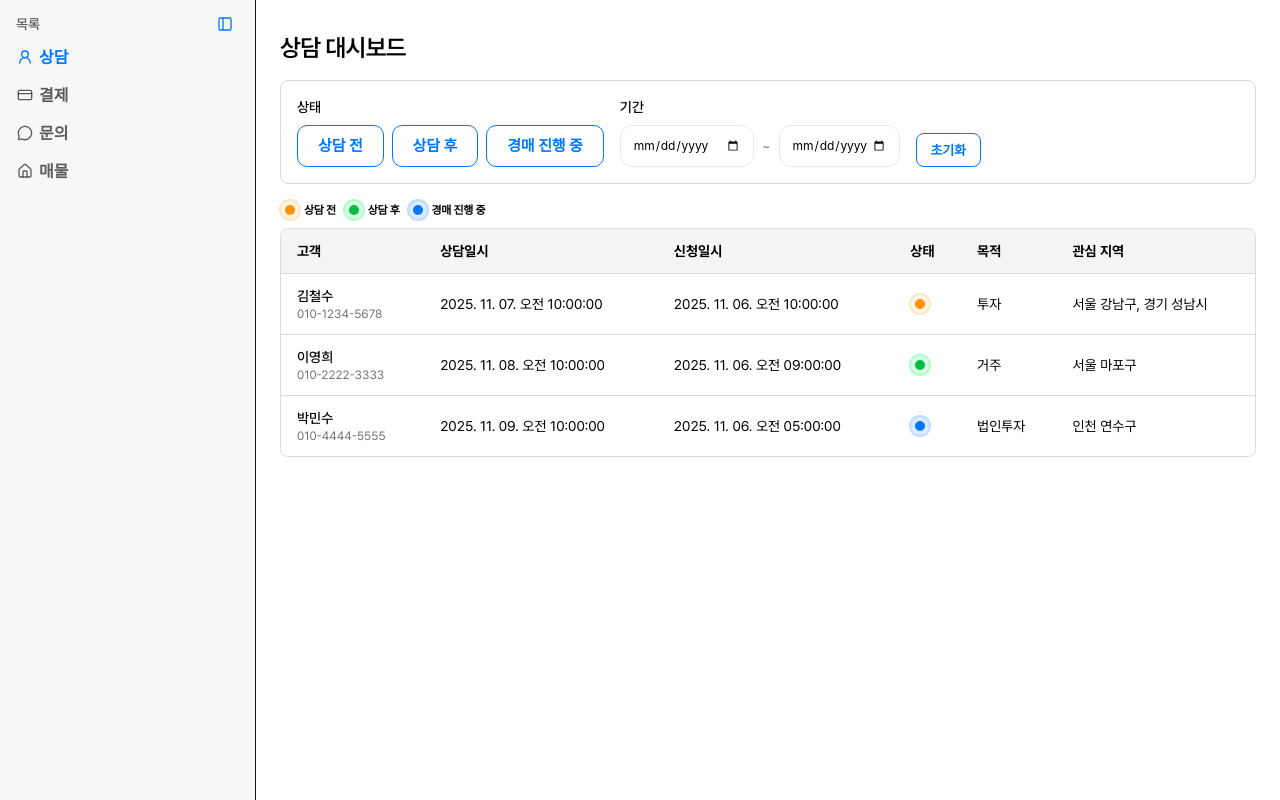
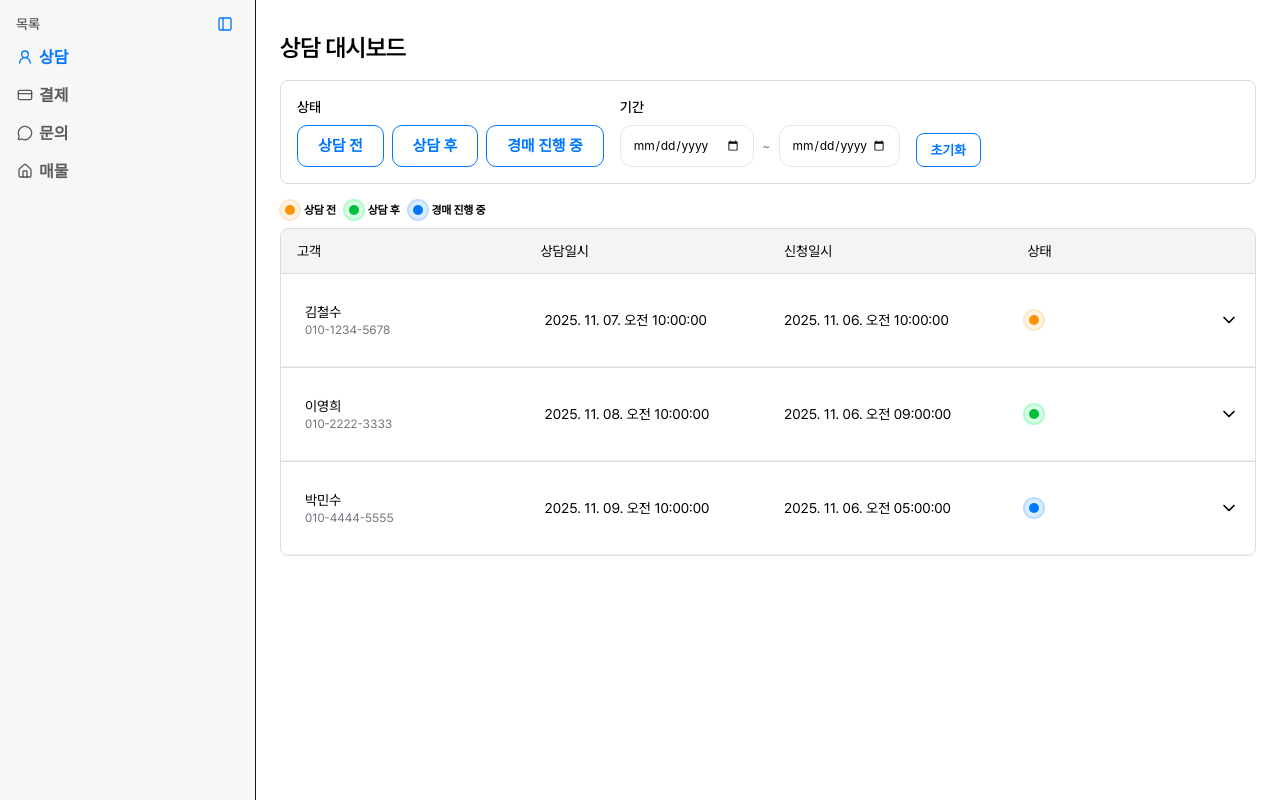
Before and after one commit to gyeongmaetalk/gyeongmaetalk-WEB, a Next.js app in the folder apps/admin/: page /consult in a window 1280 px wide. Built offline with nearby package versions, Linux system fonts and the light colour scheme.

Commit message:
feat: 상담 대시보드에서 아코디언 형식으로 더 많은 정보 볼 수 있도록 변경

```diff
--- a/apps/admin/src/components/consult/consult-table.tsx
+++ b/apps/admin/src/components/consult/consult-table.tsx
@@ -5,15 +5,17 @@ import { useMemo, useState } from "react";
 import { COUNSEL_STATUS_LABEL, CounselStatus } from "@/constants/counsel";
 import { mockReservations } from "@/mock/bookings";
 import type { Reservation } from "@/types";
+import { Accordion } from "@gyeongmaetalk/ui";
 import { cn } from "@gyeongmaetalk/utils";
 
 import ConsultFilter, { type ConsultFilterValue } from "./consult-filter";
 import ConsultStatusChip from "./consult-status-chip";
 
-const STATUS = [CounselStatus.COUNSEL_BEFORE, CounselStatus.COUNSEL_AFTER, CounselStatus.SUBSCRIBE];
-
-// 추후 tanstack quert로 교체
-const isLoading = false;
+const statuses = [
+  CounselStatus.COUNSEL_BEFORE,
+  CounselStatus.COUNSEL_AFTER,
+  CounselStatus.SUBSCRIBE,
+];
 
 function formatDate(date: string) {
   return new Date(date).toLocaleString("ko-KR", {
@@ -57,7 +59,7 @@ export default function ConsultTable() {
       <ConsultFilter value={filters} onChange={setFilters} />
       <div className="space-y-2 text-nowrap" aria-label="상담 테이블">
         <div className="flex items-center gap-2">
-          {STATUS.map((status) => (
+          {statuses.map((status) => (
             <div key={status} className="flex items-center gap-1">
               <div
                 className={cn(
@@ -76,55 +78,66 @@ export default function ConsultTable() {
             </div>
           ))}
         </div>
-        <div className="border-cool-neutral-95 overflow-x-auto rounded-md border">
-          <table className="w-full text-left text-sm">
-            <thead className="bg-muted">
-              <tr>
-                <th className="px-4 py-3">고객</th>
-                <th className="px-4 py-3">상담일시</th>
-                <th className="px-4 py-3">신청일시</th>
-                <th className="px-4 py-3">상태</th>
-                <th className="px-4 py-3">목적</th>
-                <th className="px-4 py-3">관심 지역</th>
-              </tr>
-            </thead>
-            <tbody>
-              {isLoading && (
-                <tr>
-                  <td colSpan={7} className="text-muted-foreground px-4 py-10 text-center">
-                    로딩 중...
-                  </td>
-                </tr>
-              )}
-              {!isLoading && filteredReservations.length === 0 && (
-                <tr>
-                  <td colSpan={7} className="text-muted-foreground px-4 py-10 text-center">
-                    표시할 상담이 없습니다.
-                  </td>
-                </tr>
-              )}
-              {!isLoading &&
-                filteredReservations.map((r) => (
-                  <tr key={r.reservationId} className="border-t-cool-neutral-95 border-t">
-                    <td className="px-4 py-3">
-                      <div className="flex flex-col">
-                        <span className="font-medium">{r.customerName}</span>
-                        <span className="text-muted-foreground text-xs">{r.customerPhone}</span>
+        <div className="border-cool-neutral-95 w-full overflow-x-auto rounded-md border text-left text-sm">
+          <ul className="bg-muted grid grid-cols-4">
+            <li className="px-4 py-3">고객</li>
+            <li className="px-4 py-3">상담일시</li>
+            <li className="px-4 py-3">신청일시</li>
+            <li className="px-4 py-3">상태</li>
+          </ul>
+          <div>
+            {filteredReservations.map((r) => (
+              <Accordion key={r.reservationId} className="w-full">
+                <Accordion.Header
+                  iconClassName="absolute right-4 top-1/2 -translate-y-1/2"
+                  className="border-t-cool-neutral-95 w-full border-t"
+                >
+                  <ul className="grid w-full grid-cols-4 items-center text-start">
+                    <li className="truncate px-4 py-3">
+                      <span className="block">{r.customerName}</span>
+                      <span className="text-muted-foreground block text-xs">{r.customerPhone}</span>
+                    </li>
+                    <li className="truncate px-4 py-3">{formatDate(r.scheduledAtIso)}</li>
+                    <li className="truncate px-4 py-3">{formatDate(r.requestedAtIso)}</li>
+                    <li className="px-4 py-3">
+                      <ConsultStatusChip status={r.status} />
+                    </li>
+                  </ul>
+                </Accordion.Header>
+                <Accordion.Content>
+                  <div className="grid grid-cols-6 gap-5 overflow-x-auto px-5 text-sm">
+                    <div className="space-y-2">
+                      <p className="truncate font-medium">상담사</p>
+                      <div>
+                        <p>이정훈</p>
+                        <p className="text-muted-foreground truncate text-xs">010-1234-5678</p>
                       </div>
-                    </td>
-                    <td className="px-4 py-3">{formatDate(r.scheduledAtIso)}</td>
-                    <td className="px-4 py-3">{formatDate(r.requestedAtIso)}</td>
-                    <td className="px-4 py-3">
-                      <ConsultStatusChip status={r.status} />
-                    </td>
-                    <td className="px-4 py-3">{r.auctionPurpose}</td>
-                    <td className="truncate px-4 py-3" title={r.interestRegions.join(", ")}>
-                      {r.interestRegions.join(", ")}
-                    </td>
-                  </tr>
-                ))}
-            </tbody>
-          </table>
+                    </div>
+                    <div className="space-y-2">
+                      <p className="truncate font-medium">목적</p>
+                      <p className="truncate">{r.auctionPurpose}</p>
+                    </div>
+                    <div className="space-y-2">
+                      <p className="truncate font-medium">지역</p>
+                      <p className="truncate">{r.interestRegions}</p>
+                    </div>
+                    <div className="space-y-2">
+                      <p className="truncate font-medium">희망 서비스</p>
+                      <p className="truncate">전체 대행</p>
+                    </div>
+                    <div className="space-y-2">
+                      <p className="truncate font-medium">궁금한 분야</p>
+                      <p className="truncate">아파트 경매 등</p>
+                    </div>
+                    <div className="space-y-2">
+                      <p className="truncate font-medium">명의</p>
+                      <p className="truncate">개인</p>
+                    </div>
+                  </div>
+                </Accordion.Content>
+              </Accordion>
+            ))}
+          </div>
         </div>
       </div>
     </div>
--- a/apps/admin/src/mock/bookings.ts
+++ b/apps/admin/src/mock/bookings.ts
@@ -13,7 +13,7 @@ export const mockReservations: Reservation[] = [
     requestedAtIso: date.toISOString(),
     scheduledAtIso: new Date(now + 1000 * 60 * 60 * 24).toISOString(),
     auctionPurpose: "투자",
-    interestRegions: ["서울 강남구", "경기 성남시"],
+    interestRegions: "서울 강남구",
     serviceScopes: ["사전권리분석", "입찰대행"],
     interestTopics: ["권리분석", "대출/자금"],
     ownershipPlan: "개인",
@@ -28,7 +28,7 @@ export const mockReservations: Reservation[] = [
     requestedAtIso: new Date(now - 1000 * 60 * 60).toISOString(),
     scheduledAtIso: new Date(now + 1000 * 60 * 60 * 48).toISOString(),
     auctionPurpose: "거주",
-    interestRegions: ["서울 마포구"],
+    interestRegions: "서울 마포구",
     serviceScopes: ["사전권리분석", "명도지원"],
     interestTopics: ["명도", "배당/세금"],
     ownershipPlan: "공동",
@@ -42,7 +42,7 @@ export const mockReservations: Reservation[] = [
     requestedAtIso: new Date(now - 1000 * 60 * 60 * 5).toISOString(),
     scheduledAtIso: new Date(now + 1000 * 60 * 60 * 72).toISOString(),
     auctionPurpose: "법인투자",
-    interestRegions: ["인천 연수구"],
+    interestRegions: "인천 연수구",
     serviceScopes: ["사전권리분석"],
     interestTopics: ["법인전략"],
     ownershipPlan: "법인",
--- a/apps/admin/src/types/index.ts
+++ b/apps/admin/src/types/index.ts
@@ -16,7 +16,7 @@ export interface Reservation {
   requestedAtIso: string;
   scheduledAtIso: string;
   auctionPurpose: "거주" | "투자" | "법인투자" | "기타";
-  interestRegions: string[];
+  interestRegions: string;
   serviceScopes: ("사전권리분석" | "입찰대행" | "낙찰후등기" | "명도지원" | "세무상담연계")[];
   interestTopics: ("권리분석" | "배당/세금" | "대출/자금" | "명도" | "법인전략" | "기타")[];
   ownershipPlan: "개인" | "공동" | "법인";
--- a/packages/ui/src/accordion/accordion.tsx
+++ b/packages/ui/src/accordion/accordion.tsx
@@ -26,7 +26,11 @@ function Accordion({ children, className }: AccordionProps) {
   );
 }
 
-function AccordionHeader({ children, className }: AccordionProps) {
+interface AccordionHeaderProps extends AccordionProps {
+  iconClassName?: string;
+}
+
+function AccordionHeader({ children, className, iconClassName }: AccordionHeaderProps) {
   const context = useContext(AccordionContext);
 
   if (context === null) {
@@ -38,11 +42,15 @@ function AccordionHeader({ children, className }: AccordionProps) {
   return (
     <button
       onClick={() => setOpen(!open)}
-      className={cn("flex w-full items-center justify-between px-2 py-4", className)}
+      className={cn("relative flex w-full items-center justify-between px-2 py-4", className)}
     >
       {children}
       <ChevronDown
-        className={cn("size-5 transition-transform duration-200", open && "rotate-180")}
+        className={cn(
+          "size-5 transition-transform duration-200",
+          iconClassName,
+          open && "rotate-180"
+        )}
       />
     </button>
   );
```
